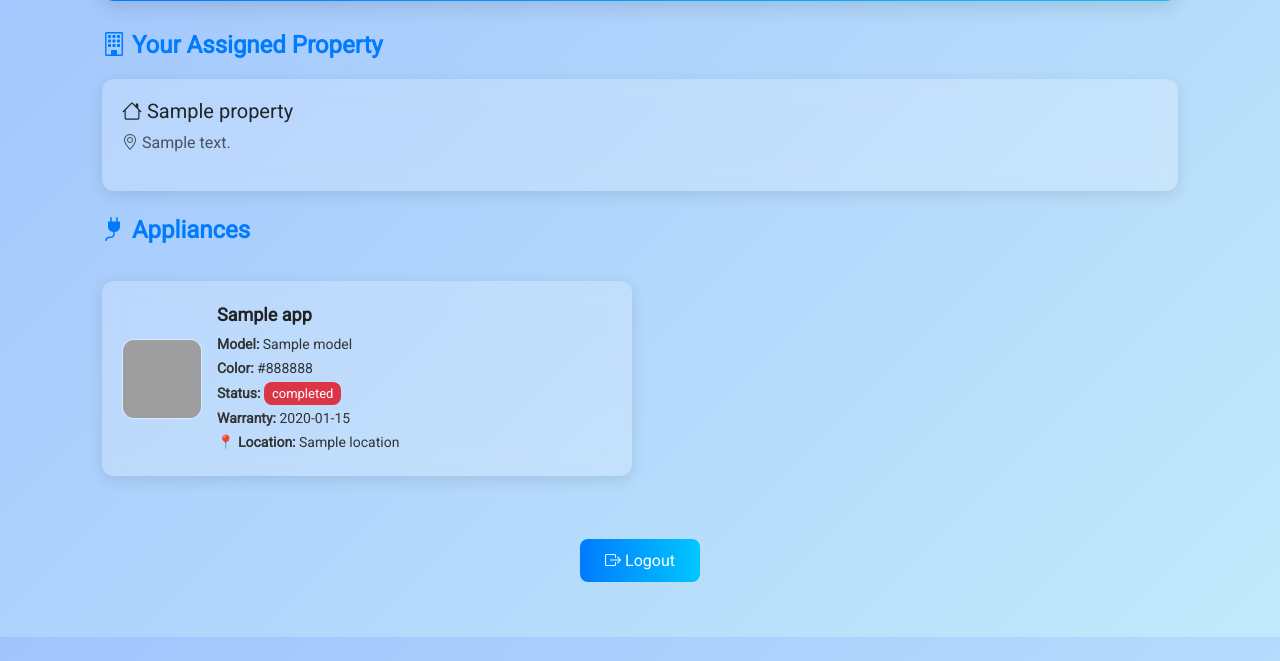
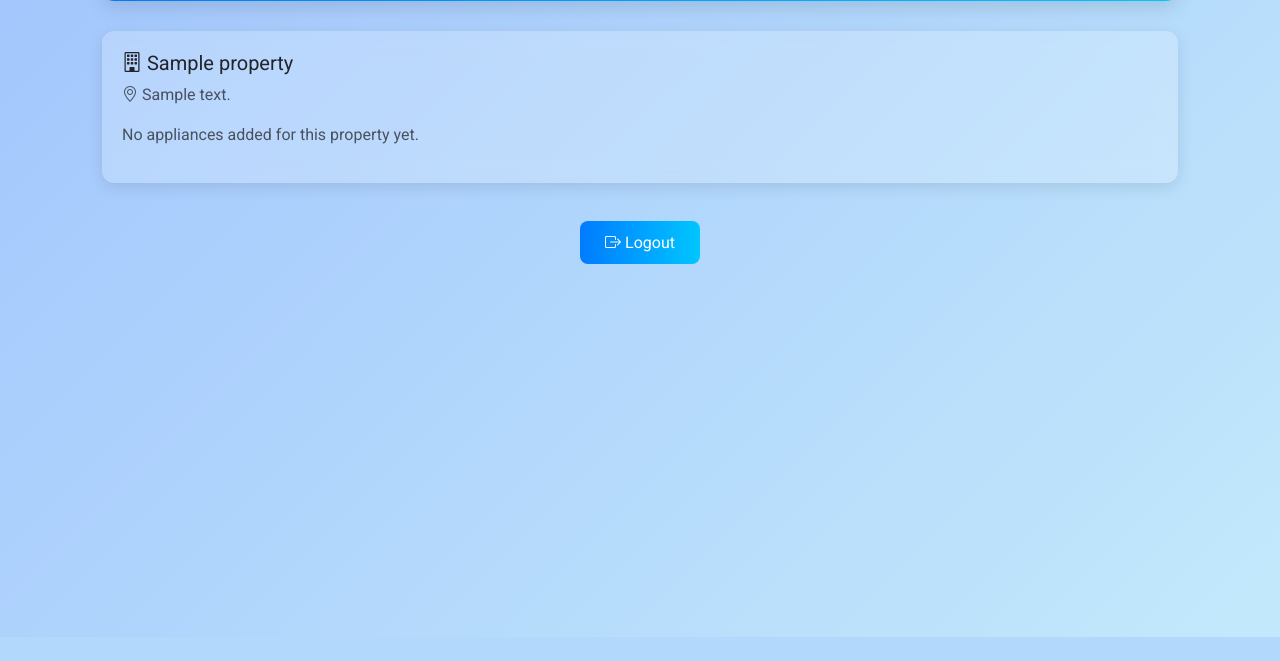
Before and after one commit to Amulya21666/property_management_api, a FastAPI app: template app/templates/tenant_dashboard.html in a window 1280 px wide. Shown: the part 163-824 px from the top of the page. After the commit the page ends 800 px from the top, so only its background shows below. Run offline with FastAPI, Linux system fonts and the light colour scheme; the template is opened without the code that fills it: most values are stand-ins (such as "Sample title", 1, 10 or a date in 2020); grey boxes are pictures that could not be loaded.

Commit message:
Initial project commit

```diff
--- a/app/templates/tenant_dashboard.html
+++ b/app/templates/tenant_dashboard.html
@@ -27,6 +27,8 @@
       padding-top: 40px;
       padding-bottom: 40px;
     }
+
+    /* Banner */
     .dashboard-banner {
       background: linear-gradient(90deg, #007bff, #00c6ff);
       color: #fff;
@@ -44,7 +46,10 @@
       font-weight: 600;
       font-size: 28px;
     }
-    .property-card, .appliance-card {
+
+    /* Glassy card styling */
+    .property-card,
+    .appliance-card {
       border-radius: 12px;
       background: rgba(255, 255, 255, 0.2);
       backdrop-filter: blur(10px);
@@ -53,15 +58,18 @@
       transition: transform 0.3s ease, box-shadow 0.3s ease;
       margin-bottom: 25px;
     }
-    .property-card:hover, .appliance-card:hover {
+    .property-card:hover,
+    .appliance-card:hover {
       transform: translateY(-5px);
       box-shadow: 0 8px 25px rgba(0,0,0,0.2);
     }
+
     .section-title {
       font-weight: 600;
       color: #007bff;
       margin-bottom: 20px;
     }
+
     .appliance-card {
       display: flex;
       align-items: center;
@@ -93,6 +101,7 @@
       padding: 5px 8px;
       border-radius: 8px;
     }
+
     .logout-btn {
       border: none;
       background: linear-gradient(90deg, #007bff, #00c6ff);
@@ -119,33 +128,24 @@
       </div>
     </div>
 
-    <!-- Assigned Property -->
-    <h4 class="section-title"><i class="bi bi-building"></i> Your Assigned Property</h4>
-    {% if property %}
-      <div class="property-card">
-        <h5><i class="bi bi-house"></i> {{ property.name }}</h5>
-        <p class="text-muted"><i class="bi bi-geo-alt"></i> {{ property.address }}</p>
+    <!-- Assigned Properties & Appliances -->
+    {% for prop in properties %}
+      <div class="property-card mb-4">
+        <h5><i class="bi bi-building"></i> {{ prop.name }}</h5>
+        <p class="text-muted"><i class="bi bi-geo-alt"></i> {{ prop.address }}</p>
         {% if user.flat_no %}<p><strong>Flat No:</strong> {{ user.flat_no }}</p>{% endif %}
         {% if user.room_no %}<p><strong>Room No:</strong> {{ user.room_no }}</p>{% endif %}
-      </div>
-    {% else %}
-      <p class="text-muted">No property assigned yet.</p>
-    {% endif %}
 
-    <!-- Appliances Section -->
-    <h4 class="section-title"><i class="bi bi-plug-fill"></i> Appliances</h4>
-    {% if appliances %}
+        {% set appliance_list = appliances_per_property.get(prop.id, []) %}
+        {% if appliance_list %}
+          <h6 class="section-title mt-3">Appliances</h6>
           <div class="row g-3 mt-2">
-        {% for app in appliances %}
+            {% for app in appliance_list %}
               <div class="col-md-6">
                 <div class="appliance-card">
-              <img src="{% if app.front_image %}
-                           {{ url_for('static', path='uploads/' ~ app.front_image) }}
-                         {% elif app.name|lower == 'refrigerator' %}
-                           {{ url_for('static', path='uploads/refrigerator_default_appliance.jpg') }}
-                         {% else %}
-                           {{ url_for('static', path='uploads/default_appliance.jpg') }}
-                         {% endif %}"
+                  <img src="{% if app.front_image %}{{ url_for('static', path='uploads/' ~ app.front_image) }}
+                           {% elif app.name|lower == 'refrigerator' %}{{ url_for('static', path='uploads/refrigerator_default_appliance.jpg') }}
+                           {% else %}{{ url_for('static', path='uploads/default_appliance.jpg') }}{% endif %}"
                        alt="{{ app.name }}">
                   <div>
                     <div class="appliance-title">{{ app.name }}</div>
@@ -167,8 +167,10 @@
             {% endfor %}
           </div>
         {% else %}
-      <p class="text-muted">No appliances assigned for your property yet.</p>
+          <p class="text-muted mt-2">No appliances added for this property yet.</p>
         {% endif %}
+      </div>
+    {% endfor %}
 
     <!-- Logout -->
     <div class="text-center my-5">
```
Lines whose indentation alone changed are shown as unchanged.
